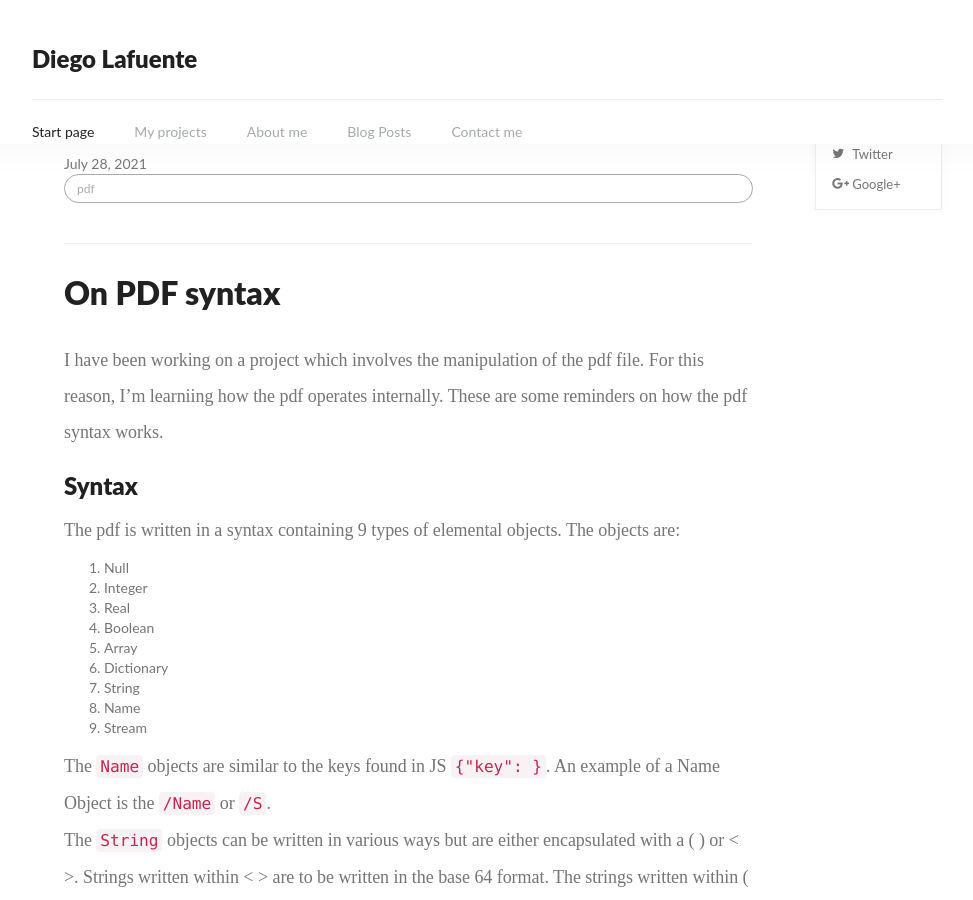
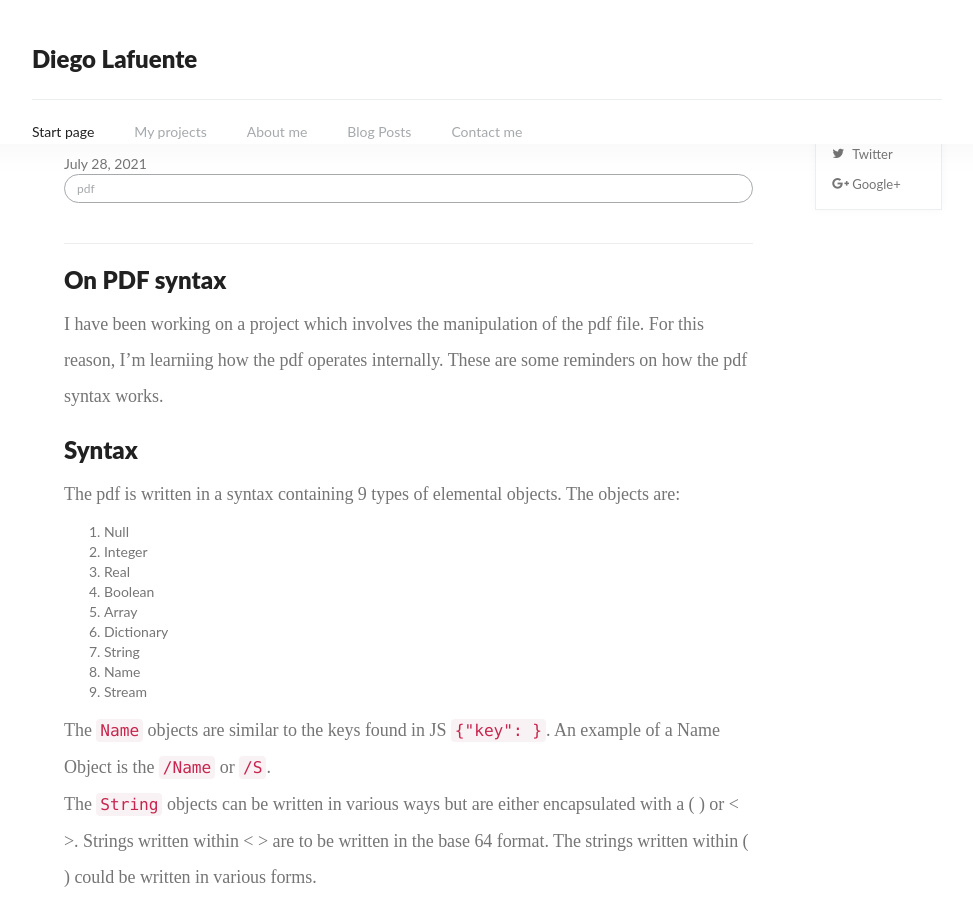
Before and after one commit to dlaf88/dlaf88.github.io, a Jekyll site: the page built from _posts/2021-07-28-on-pdf-syntax.md, in a window 1280 px wide and 900 px high. Shown: the whole window, without its empty margins (153-1126 px from the left). Built offline with Jekyll 4.4.1, drawn with Linux system fonts in a browser that asks for light colours; nearby versions of some CDN libraries; library files that are not in the unit come from our copies; a script that is not in the unit is left out; comment, search, counter and statistics services are not loaded.

```diff
--- a/_posts/2021-07-28-on-pdf-syntax.md
+++ b/_posts/2021-07-28-on-pdf-syntax.md
@@ -6,7 +6,7 @@ topic: Tech
 tags: pdf
 ---
 
-# On PDF syntax
+## On PDF syntax
 
 I have been working on a project which involves the manipulation of the pdf file. For this reason, I'm learniing how the pdf operates internally.
 These are some reminders on how the pdf syntax works.
```
